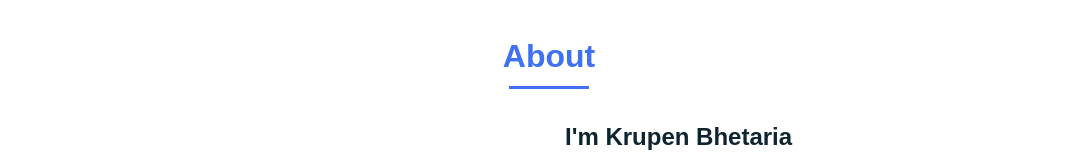
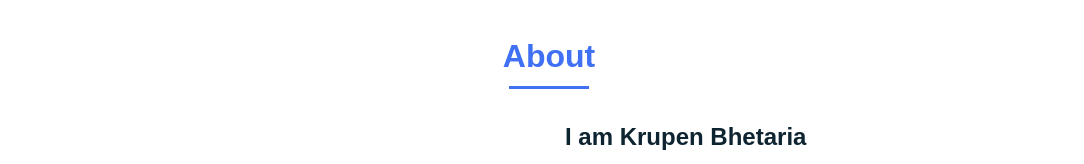
Before and after one commit to Krupen27/portfolio, a plain HTML site: page index.html in a window 1280 px wide. Shown: the part 860-1024 px from the top of the page, without its empty margins (91-1175 px from the left). Drawn offline with nearby package versions, Linux system fonts and the light colour scheme.

Commit message:
index.html

```diff
--- a/index.html
+++ b/index.html
@@ -64,7 +64,7 @@
                     </div>
 
                     <div>
-                        <h2 class="about__subtitle">I'm Krupen Bhetaria</h2>
+                        <h2 class="about__subtitle">I am Krupen Bhetaria</h2>
                         <p class="about__text"> Web designers need a combination of graphic design skills and technical computer skills that will allow them to create particular designs on web pages. In addition to looking nice, websites need to be functional and secure. It is the responsibility of our Web designers to create such sites that meet the requirements of employers or clients.</p>
                     </div>
                 </div>
```
